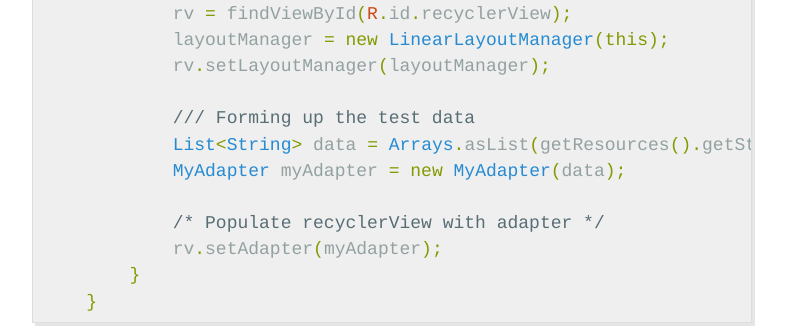
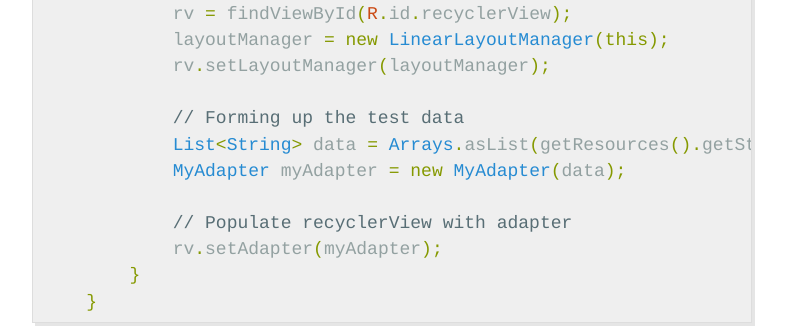
Before and after one commit to teoboonkeat/teoboonkeat.github.io, a Jekyll site: the page built from _posts/2014-3-3-Hello-World.md, in a window 1280 px wide and 900 px high, scrolled down 1064 px. Shown: the part 152-480 px from the top of the window, without its empty margins (248-1034 px from the left). Built offline with Jekyll 4.4.1, drawn with Linux system fonts in a browser that asks for light colours.

```diff
--- a/_posts/2014-3-3-Hello-World.md
+++ b/_posts/2014-3-3-Hello-World.md
@@ -42,11 +42,11 @@ MainActivity.java
             layoutManager = new LinearLayoutManager(this);
             rv.setLayoutManager(layoutManager);
 
-            /// Forming up the test data
+            // Forming up the test data
             List<String> data = Arrays.asList(getResources().getStringArray(R.array.TestDataSet));
             MyAdapter myAdapter = new MyAdapter(data);
 
-            /* Populate recyclerView with adapter */
+            // Populate recyclerView with adapter
             rv.setAdapter(myAdapter);
         }
     }
```
Also changed, not shown: other parts of _posts/2014-3-3-Hello-World.md (+0 -1 lines).
